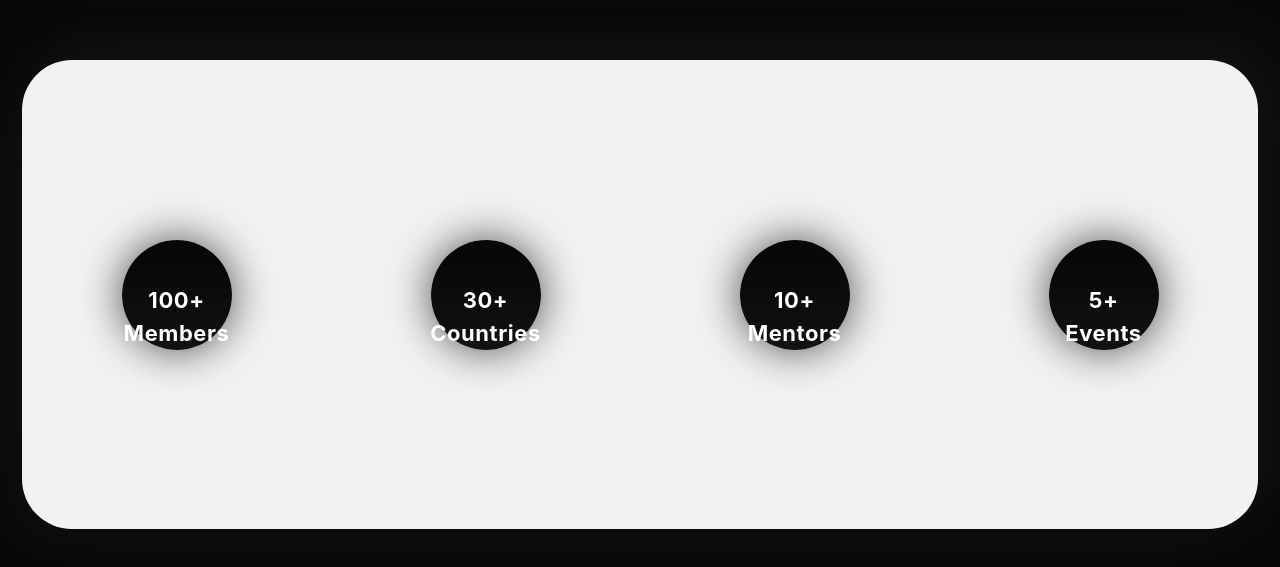
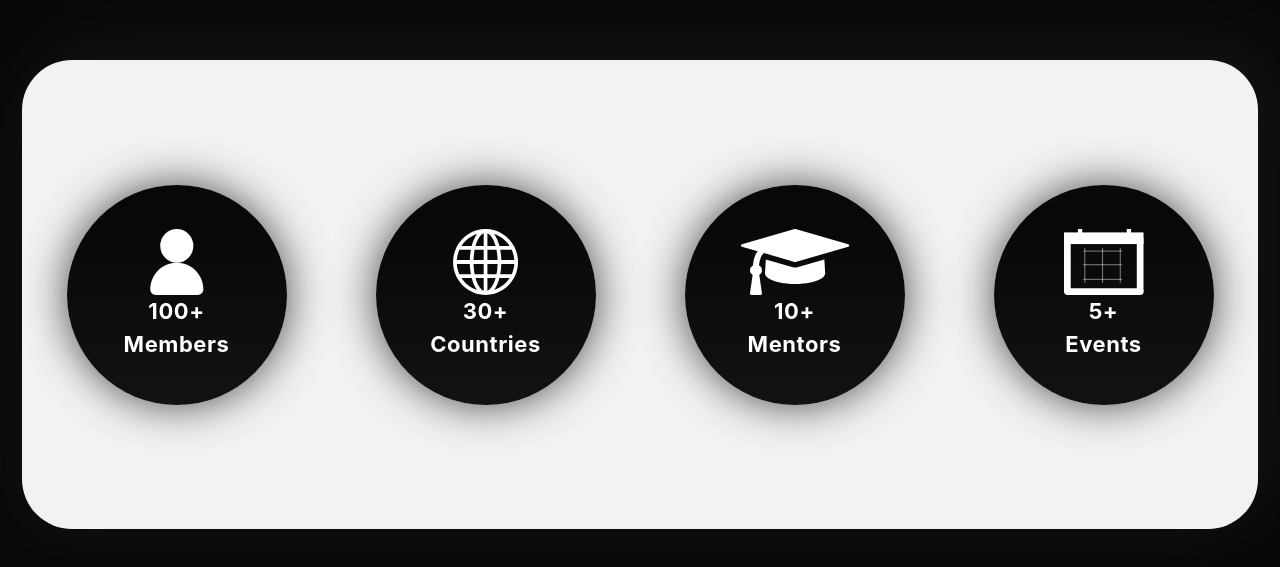
Before and after one commit to banboy38/devs-dungeon-spa, a Next.js app: page / in a window 1280 px wide. Shown: the part 1306-1873 px from the top of the page. Built offline with nearby package versions, Linux system fonts and the light colour scheme.

Commit message:
Yaar usse pyaar karta tha mai

```diff
--- a/components/statbar/styles.js
+++ b/components/statbar/styles.js
@@ -19,8 +19,8 @@ export const Circle = styled.div`
     background : linear-gradient(180deg, #080808 18.54%, #121212 100%);
     backdrop-filter: blur(500px);
 
-    width: 5em;
-    height: 5em;
+    width: 10em;
+    height: 10em;
 
     border-radius : 50%;
 
```
